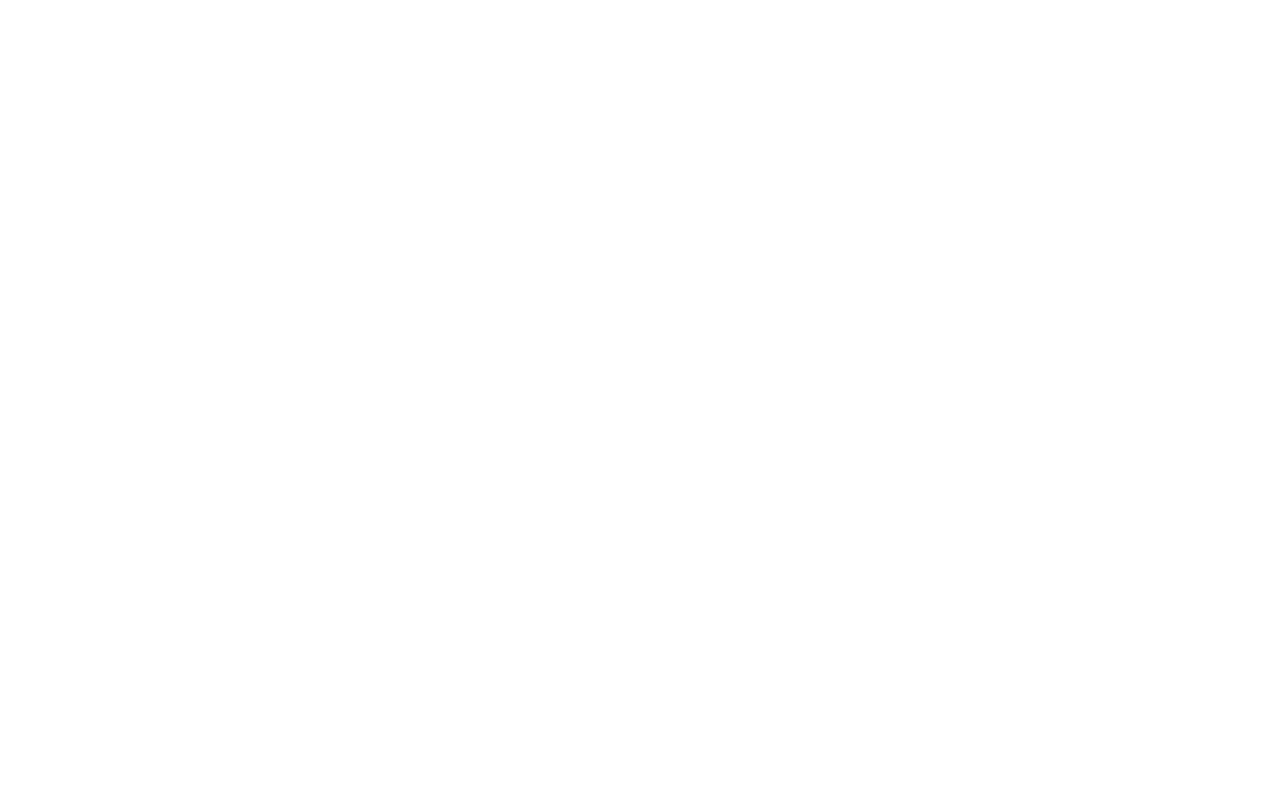
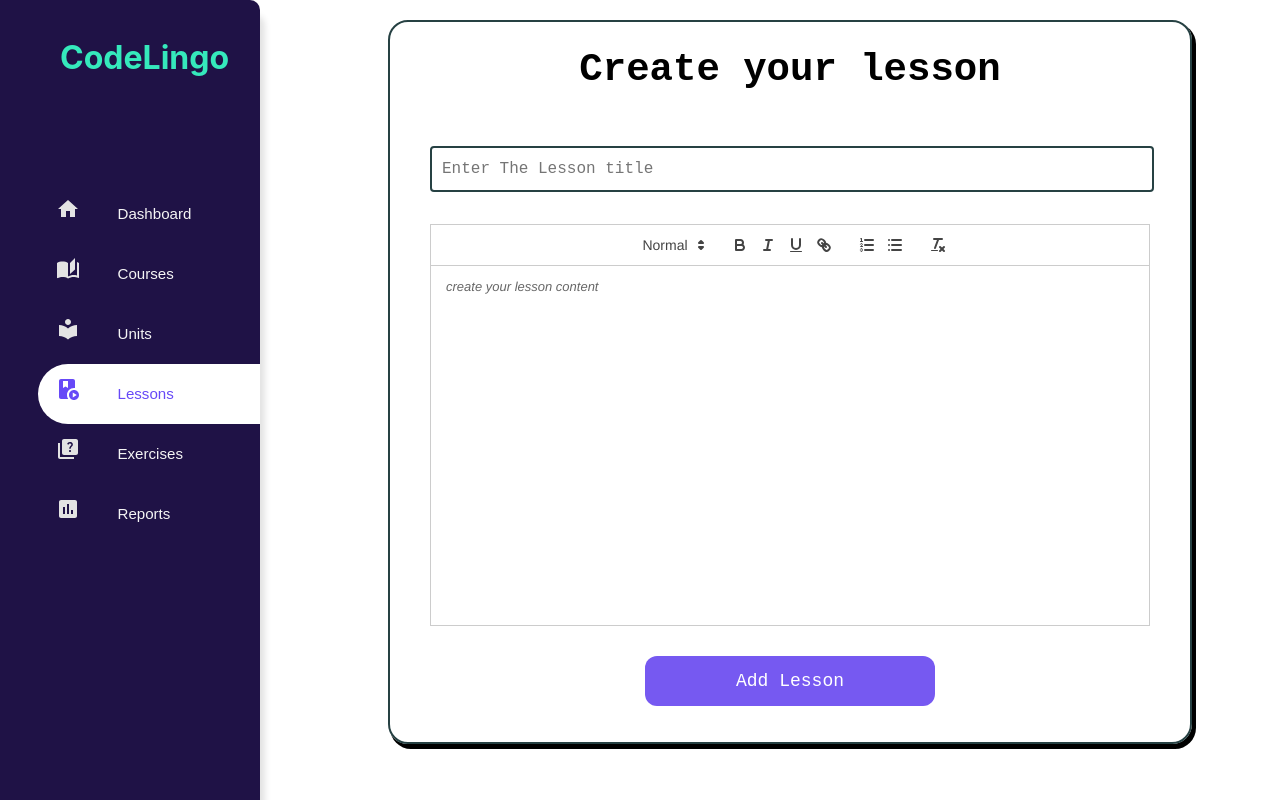
Before and after one commit to chaima252/Client_contentManager, a React (Create React App) app: page /addlesson in a window 1280 px wide. Before the commit this address had no page. Built offline with nearby package versions, Linux system fonts and the light colour scheme.

Commit message:
lesson ui and filter units

```diff
--- a/package.json
+++ b/package.json
@@ -17,6 +17,7 @@
     "react": "^18.2.0",
     "react-dom": "^18.2.0",
     "react-hook-form": "^7.50.1",
+    "react-quill": "^2.0.0",
     "react-router-dom": "^6.21.3",
     "react-scripts": "5.0.1",
     "react-toastify": "^10.0.4",
--- a/src/App.js
+++ b/src/App.js
@@ -6,6 +6,7 @@ import ManageUnits from './Units/manageUnits';
 import Course from './courses/Course';
 import AddCourse from './courses/AddCourse';
 import UnitsByCourse from './Units/unitsByCourse';
+import AddLesson from './lessons/AddLesson';
 
 function App() {
   return (
@@ -18,6 +19,8 @@ function App() {
        <Route path="/addcourse" element={<AddCourse />} />
        <Route path="/unitsByCourse" element={<UnitsByCourse/>} />
 
+       <Route path="/addlesson" element={<AddLesson />} />
+
 
     </Routes>
  </>
--- a/src/Units/manageUnits.js
+++ b/src/Units/manageUnits.js
@@ -18,7 +18,8 @@ import { Modal } from "antd";
 import { Select } from "antd";
 import axios from "axios";
 import IconButton from "@mui/material/IconButton";
-import SearchIcon from '@mui/icons-material/Search';
+import SearchIcon from "@mui/icons-material/Search";
+import FilterListIcon from "@mui/icons-material/FilterList";
 
 import "./style.css";
 //pagination
@@ -106,10 +107,16 @@ function ManageUnits() {
 
   //! FILTERING DATA, MUI FILTERING
   const [filterUnitName, setFilterUnitName] = useState("");
+  const [filterCourseName, setFilterCourseName] = useState("");
 
   const handleUnitNameFilterChange = (event) => {
     const inputValue = event.target.value;
     setFilterUnitName(inputValue);
+  };
+
+  const handleCourseNameFilterChange = (event) => {
+    const inputValue = event.target.value;
+    setFilterCourseName(inputValue);
   };
 
   useEffect(() => {
@@ -121,6 +128,7 @@ function ManageUnits() {
         );
         setDataCourses(responseCourses.data);
         setDataUnits(response.data);
+        console.log(response.data)
         console.log("Data courses ", responseCourses.data);
       } catch (error) {
         console.log("ERROR ", error);
@@ -235,21 +243,35 @@ function ManageUnits() {
               Add Unit
             </Button>
           </Link> */}
-
-
+          <div className='filter-buttons'>
             <CustomTextField
               label='Search Unit Name'
               variant='outlined'
               InputProps={{
                 endAdornment: (
                   <CustomIconButton>
-                  <SearchIcon color="inherit" />
+                    <SearchIcon color='inherit' />
                   </CustomIconButton>
                 ),
               }}
               value={filterUnitName}
               onChange={handleUnitNameFilterChange}
             />
+
+            <CustomTextField
+              label='Filter by Course'
+              variant='outlined'
+              InputProps={{
+                endAdornment: (
+                  <CustomIconButton>
+                    <FilterListIcon color='inherit' />
+                  </CustomIconButton>
+                ),
+              }}
+              value={filterCourseName}
+              onChange={handleCourseNameFilterChange}
+            />
+          </div>
 
           <TableContainer
             style={{
@@ -265,7 +287,6 @@ function ManageUnits() {
             <Table sx={{ minWidth: 700 }} aria-label='customized table'>
               <TableHead>
                 <TableRow>
-                  <StyledTableCell>ID Unit</StyledTableCell>
                   <StyledTableCell>Unit Name</StyledTableCell>
                   <StyledTableCell>Course </StyledTableCell>
                   <StyledTableCell>Lessons</StyledTableCell>
@@ -281,14 +302,16 @@ function ManageUnits() {
                           .toLowerCase()
                           .includes(filterUnitName.toLowerCase())
                       )
+                      .filter((unit) =>
+                        unit.courseTitle
+                          .toLowerCase()
+                          .includes(filterCourseName.toLowerCase())
+                      )
                       .slice((page - 1) * rowsperpage, page * rowsperpage)
                   : dataUnits
                 ).map((unit, i) => {
                   return (
                     <TableRow key={i} content={unit}>
-                      <StyledTableCell component='th' scope='row'>
-                        {unit.idUnit}
-                      </StyledTableCell>
                       <StyledTableCell style={{ fontWeight: "bold" }}>
                         {unit.unitTitle}
                       </StyledTableCell>
--- a/src/Units/style.css
+++ b/src/Units/style.css
@@ -1,7 +1,5 @@
-
-
 .form {
-    background-color: #1f1246;;
+  background-color: #1f1246;
 
   border-radius: 20px;
   box-sizing: border-box;
@@ -12,7 +10,7 @@
 }
 
 .title {
-    color: #35E9BC;
+  color: #35e9bc;
   font-family: sans-serif;
   font-size: 36px;
   font-weight: 600;
@@ -39,7 +37,7 @@
   margin-top: 30px;
 }
 .input {
-    background-color: #fcfcfc;;
+  background-color: #fcfcfc;
   border-radius: 12px;
   border: 0;
   box-sizing: border-box;
@@ -81,12 +79,11 @@
 }
 
 .input:focus ~ .placeholder {
-    color: #35E9BC;
+  color: #35e9bc;
 }
 
-
 .lab {
-    background-color: #1f1246;;
+  background-color: #1f1246;
   border-radius: 10px;
   height: 20px;
   left: 20px;
@@ -106,9 +103,8 @@
   transform: translateY(8px);
 }
 
-
 .submit {
-    background-color: #7659F1;
+  background-color: #7659f1;
   border-radius: 12px;
   border: 0;
   box-sizing: border-box;
@@ -129,3 +125,9 @@
 .rows {
   background-color: #8e79ec;
 }
+
+.filter-buttons {
+  display: flex;
+  flex-direction: row;
+  gap: 700px;
+}
--- /dev/null
+++ b/src/lessons/AddLesson.js
@@ -0,0 +1,47 @@
+import React from "react";
+import Sidebar from "../sidebar/Sidebar";
+import ReactQuill from "react-quill";
+import "react-quill/dist/quill.snow.css";
+import "./addlesson.css";
+
+function AddLesson() {
+  return (
+    <div className='add-lesson'>
+      <div className='container'>
+        <Sidebar />
+        <div className='main'>
+          <div className='lesson-form-container'>
+            <div className='lesson-form-area'>
+              <h1>Create your lesson</h1>
+              <form className='lesson-form' action=''>
+                <div className='form_group-lesson'>
+                  <label className='sub_title' for='title'>
+                    Title
+                  </label>
+                  <input
+                    placeholder='Enter The Lesson title'
+                    className='form_style_lesson'
+                    type='text'
+                    name='title'
+                  />
+                </div>
+                <ReactQuill
+                  theme='snow'
+                  placeholder='create your lesson content'
+                  className='lesson-content'
+                />
+                <button type='text' className='lesson-submit'>
+                  Add Lesson
+                </button>
+
+
+              </form>
+            </div>
+          </div>
+        </div>
+      </div>
+    </div>
+  );
+}
+
+export default AddLesson;
--- /dev/null
+++ b/src/lessons/addlesson.css
@@ -0,0 +1,80 @@
+.lesson-form-container {
+  display: flex;
+  align-items: center;
+  justify-content: center;
+  flex-direction: column;
+  text-align: center;
+  margin-top: 20px;
+  font-family: monospace;
+}
+
+.lesson-form-area {
+  /* display: flex; */
+  /* justify-content: center; */
+  align-items: center;
+  /* flex-direction: column; */
+  /* background-color: #1f1246; */
+  height: 720px;
+  width: 800px;
+  border: 2px solid #264143;
+  border-radius: 20px;
+  box-shadow: 3px 4px 0px 1px;
+}
+
+.lesson-form-area h1 {
+  font-weight: 900;
+  font-size: 3em;
+}
+
+.form_group-lesson {
+  display: flex;
+  flex-direction: column;
+  align-items: baseline;
+  margin: 10px;
+  margin-bottom: 20px;
+}
+
+.form_style_lesson {
+  outline: none;
+  border: 2px solid #264143;
+  width: 700px;
+  padding: 12px 10px;
+  border-radius: 4px;
+  font-size: 16px;
+  font-family: monospace;
+  margin-left: 30px;
+}
+
+.form_style_lesson:focus,
+.btn:focus {
+  transform: translateY(4px);
+}
+
+.lesson-content {
+  width: 720px;
+  padding: 12px 10px;
+  border-radius: 4px;
+  font-size: 16px;
+  font-family: monospace;
+  margin-left: 30px;
+  height: 360px;
+}
+
+.lesson-submit {
+  padding: 15px;
+  margin: 60px 0px;
+  width: 290px;
+  font-size: 15px;
+  background: #7659f1;
+  border-radius: 12px;
+  /* font-weight: 500; */
+  font-size: 18px;
+  outline: 0;
+  border: none;
+  color: white;
+  font-family: monospace;
+}
+
+.lesson-submit:hover {
+  background-color: #35e9bc;
+}
--- a/src/sidebar/Sidebar.js
+++ b/src/sidebar/Sidebar.js
@@ -45,8 +45,8 @@ function Sidebar() {
             <span>Units</span>
           </Link>
         </li>
-        <li>
-          <Link to={"/"}>
+        <li className={isActive('/addlesson') ? 'selected' : ''}>
+          <Link to={"/addlesson"}>
             <i>
               <PlayLessonIcon style={{ width: "60px" }} />
             </i>
```
Also changed, not shown: src/lessons/Lessons.js (added, +19 -0 lines), 1 other file (tests, documents, lock files or other folders). Lines whose indentation alone changed are shown as unchanged.
